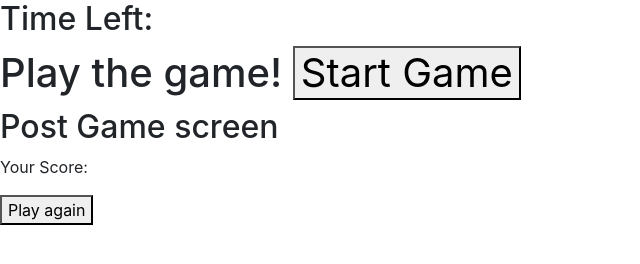
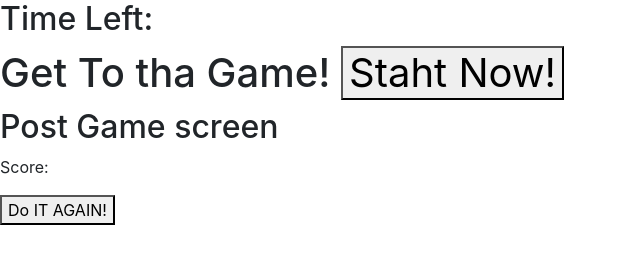
Before and after one commit to BRETTSMITH103/timed-quiz, a plain HTML site: page index.html in a window 1280 px wide. Shown: the whole page, without its empty margins (0-640 px from the left). Drawn offline with nearby package versions, Linux system fonts and the light colour scheme; files whose address does not match are found by name.

Commit message:
arnoldify

```diff
--- a/index.html
+++ b/index.html
@@ -18,8 +18,8 @@
 
     <div id="start-screen">
       <h1>
-        Play the game!
-        <button id="start-game-btn">Start Game</button>
+        Get To tha Game!
+        <button id="start-game-btn">Staht Now!</button>
       </h1>
     </div>
 
@@ -30,8 +30,8 @@
 
       <div id="post-game-screen" class="hide">
         <h2>Post Game screen</h2>
-        <p>Your Score:<span id="user-score"></span></p>
-        <button id="play-again-btn">Play again</button>
+        <p>Score:<span id="user-score"></span></p>
+        <button id="play-again-btn">Do IT AGAIN!</button>
       </div>
   </main>
   <script src="assets/js/questions.js"></script>
```
